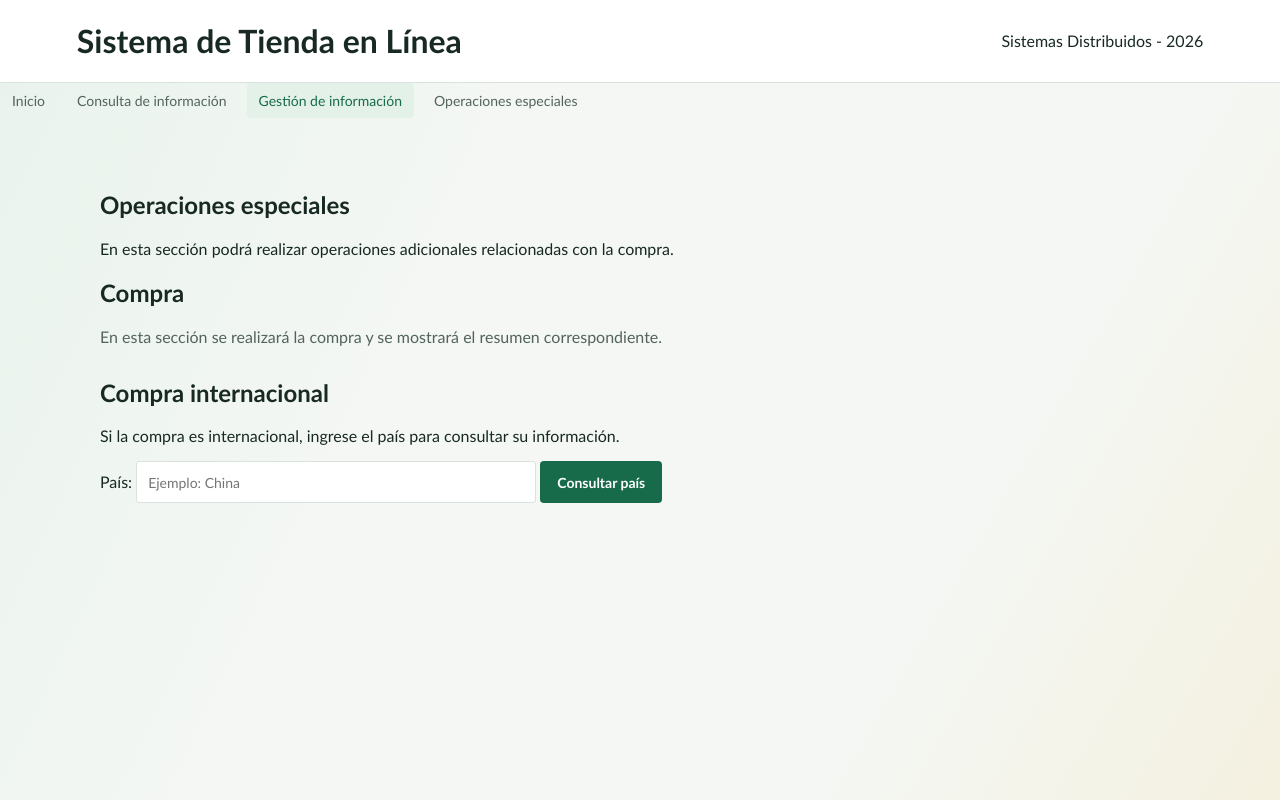
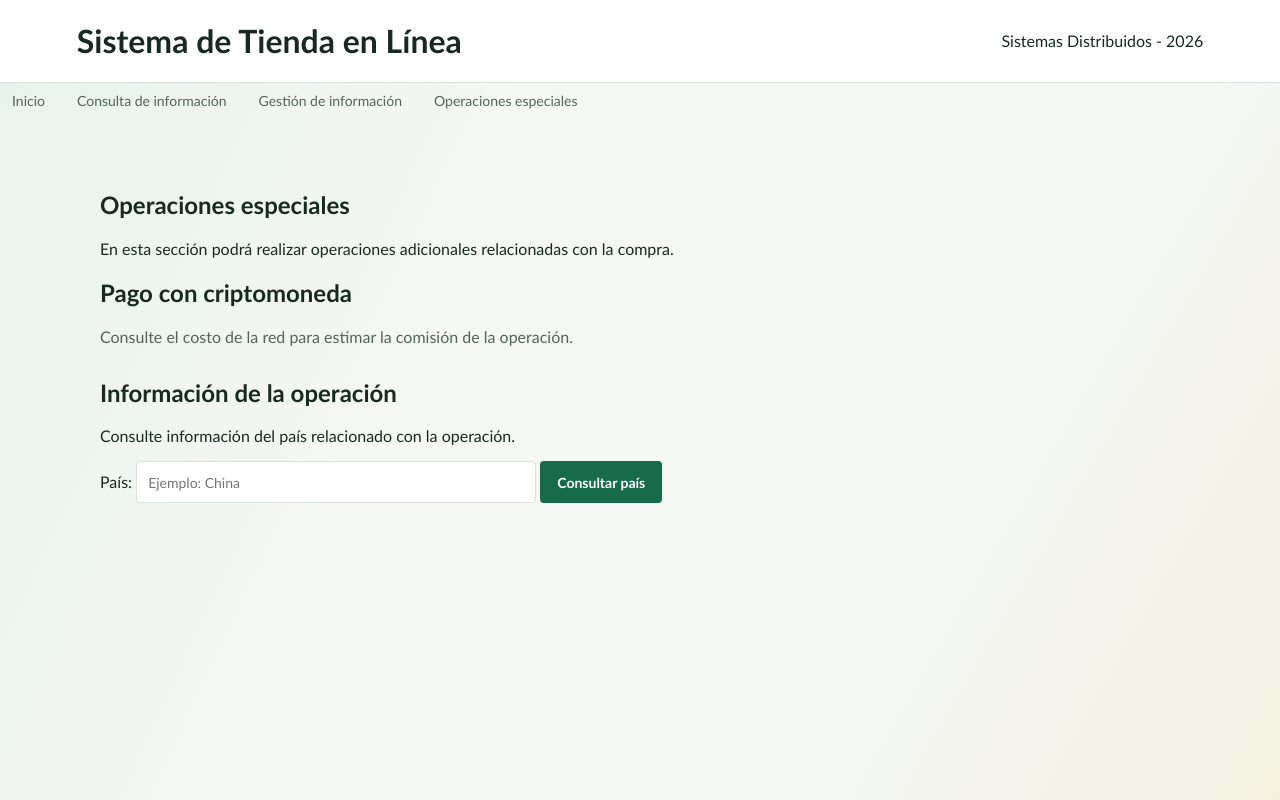
Before and after one commit to AlexaGenar/Sistema-de-Tienda-en-Linea-SD, a website: page frontend/interfaz4/index.html in a window 1280 px wide. Drawn offline with Linux system fonts and the light colour scheme.

Commit message:
cambios de vista 4

```diff
--- a/frontend/interfaz4/index.html
+++ b/frontend/interfaz4/index.html
@@ -39,7 +39,7 @@
 
     <a href="/productos">Consulta de información </a>
 
-    <a aria-current="page" href="/gestionar-productos">Gestión de información </a>
+    <a  href="/gestionar-productos">Gestión de información </a>
 
     <a href="/operaciones"> Operaciones especiales </a>
 
@@ -74,12 +74,12 @@
     <section class="titulo-pagina">
 
         <h2>
-            Compra
+            Pago con criptomoneda
         </h2>
 
         <p>
-            En esta sección se realizará la compra
-            y se mostrará el resumen correspondiente.
+          Consulte el costo de la red para estimar
+        la comisión de la operación.
         </p>
 
         <!--
@@ -97,12 +97,11 @@
    <section class="titulo-pagina">
 
         <h2>
-            Compra internacional
+            Información de la operación
         </h2>
 
         <p>
-            Si la compra es internacional, ingrese
-            el país para consultar su información.
+            Consulte información del país relacionado con la operación.
         </p>
 
         <label for="nombrePais">
```
Also changed, not shown: frontend/interfaz1/index.html (+1 -1 lines).
